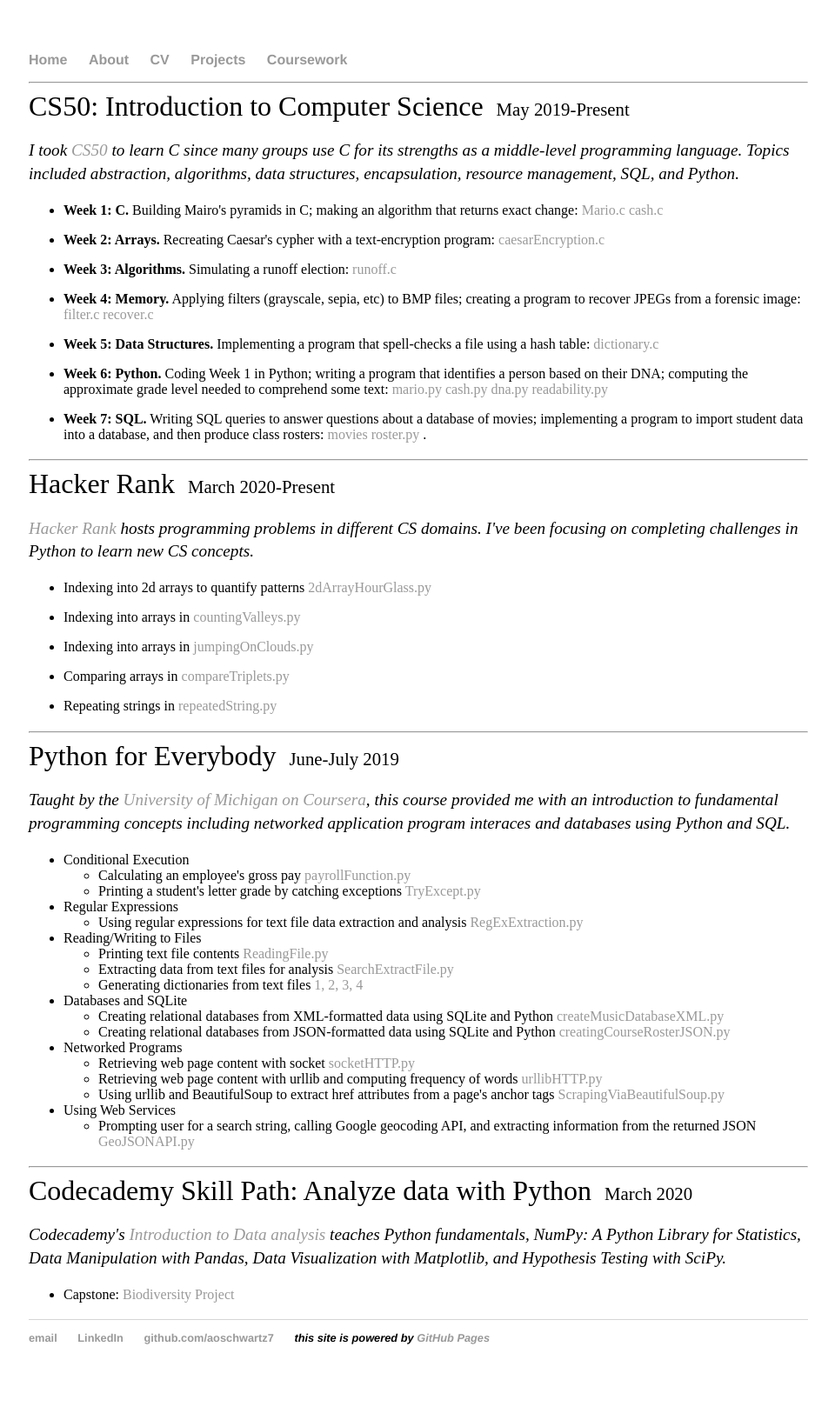
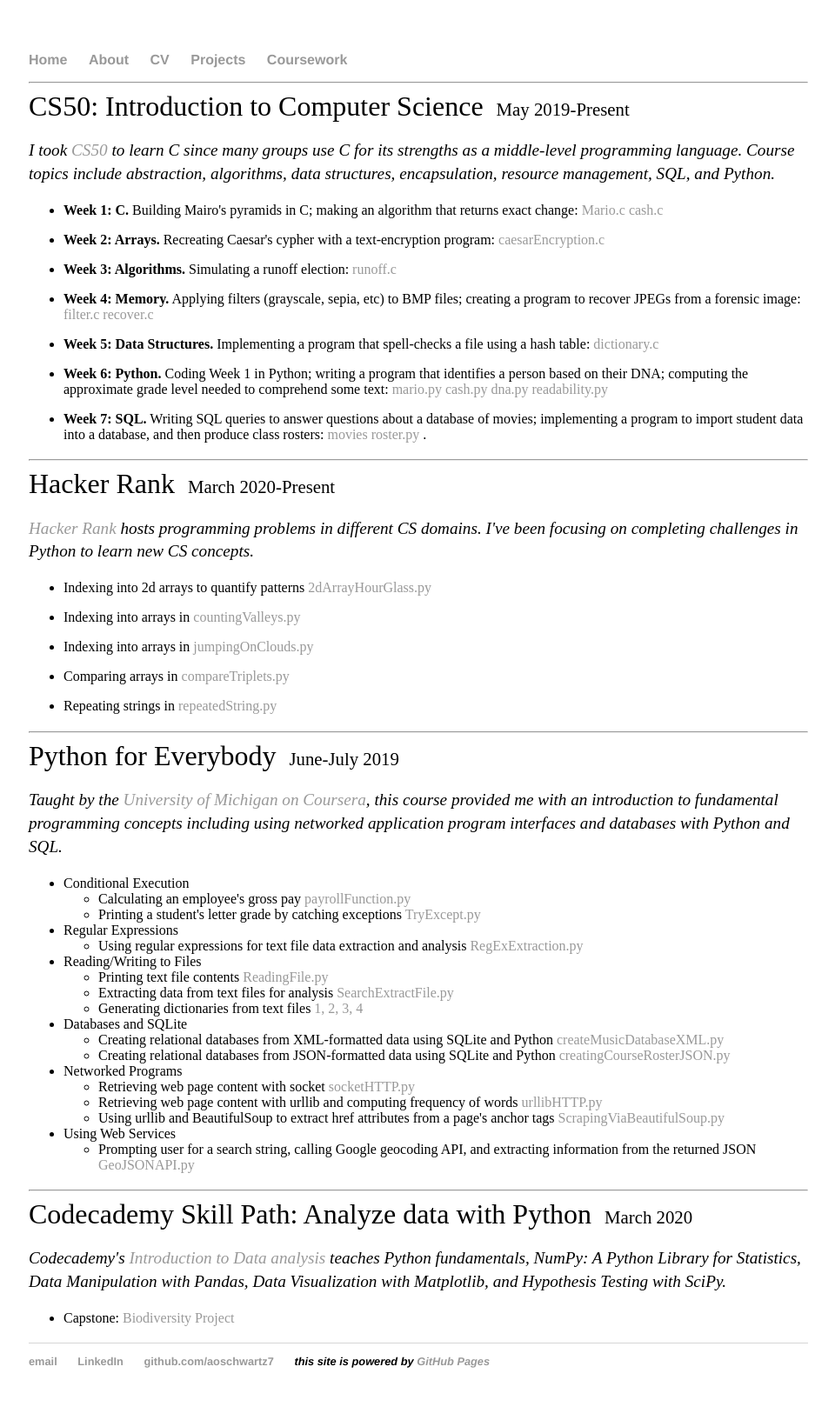
Before and after one commit to aoschwartz7/aoschwartz7.github.io, a Jekyll site: the page built from site/coursework.html, in a window 1280 px wide. Shown: the whole page at 87% size, without its empty margins (159-1119 px from the left). Built offline with Jekyll 4.4.1, drawn with Linux system fonts in a browser that asks for light colours; before the commit the page ends 1606 px from its top, so only the background shows below that.

Commit message:
Update coursework.html

```diff
--- a/site/coursework.html
+++ b/site/coursework.html
@@ -6,7 +6,7 @@
 <span>CS50: Introduction to Computer Science<c>May 2019-Present</c></span>
 
 <p>
-  <em>I took <a href="https://online-learning.harvard.edu/course/cs50-introduction-computer-science">CS50</a> to learn C since many groups use C for its strengths as a middle-level programming language. Topics included abstraction, algorithms, data structures, encapsulation, resource management, SQL, and Python.</em>
+  <em>I took <a href="https://online-learning.harvard.edu/course/cs50-introduction-computer-science">CS50</a> to learn C since many groups use C for its strengths as a middle-level programming language. Course topics include abstraction, algorithms, data structures, encapsulation, resource management, SQL, and Python.</em>
 </p>
 <p>
     <ul>
@@ -63,7 +63,7 @@
 
 <p>
   <em>Taught by the <a href="https://www.coursera.org/specializations/python">
-      University of Michigan on Coursera</a>, this course provided me with an introduction to fundamental programming concepts including networked application program interaces and databases using Python and SQL.</em>
+      University of Michigan on Coursera</a>, this course provided me with an introduction to fundamental programming concepts including using networked application program interfaces and databases with Python and SQL.</em>
 </p>
 
 <p>
```
